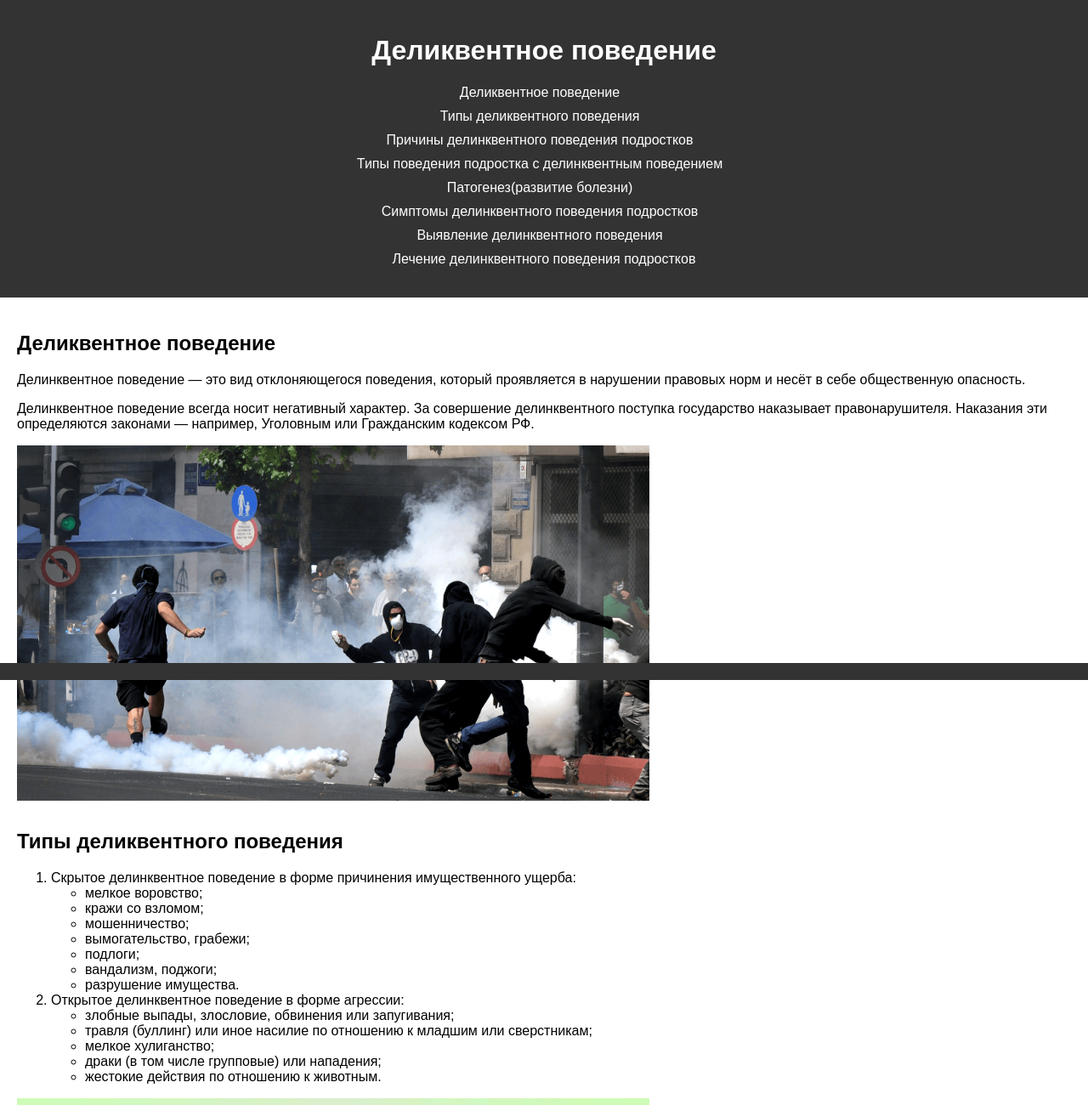
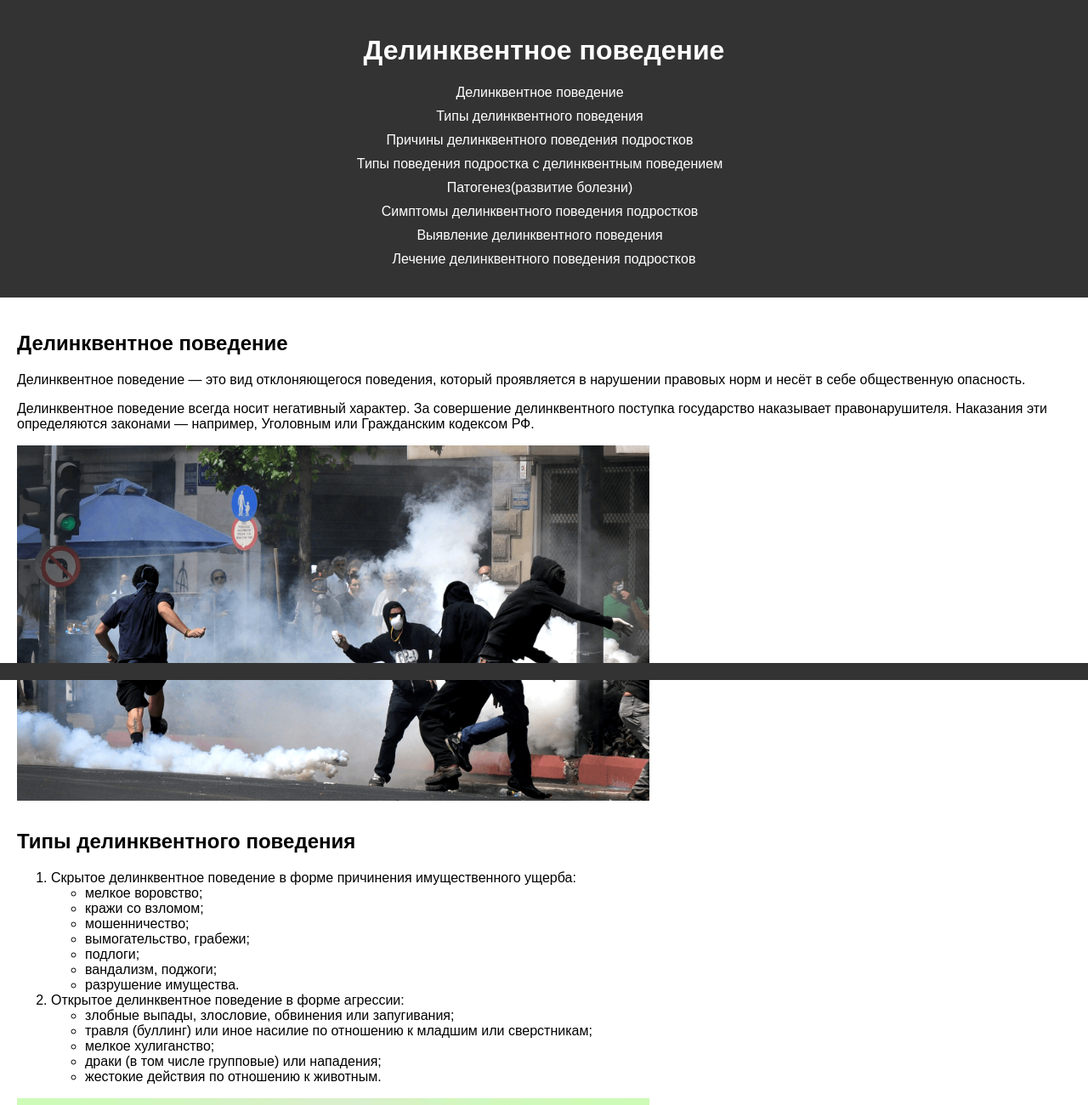
Before and after one commit to LatyshevM/Deliquent-behavior, a plain HTML site: page index.html in a window 1280 px wide. Shown: the top 1300 px of the page at 85% size. Drawn offline with Linux system fonts and the light colour scheme.

Commit message:
Add files via upload

```diff
--- a/index.html
+++ b/index.html
@@ -1,19 +1,28 @@
 <!DOCTYPE html  >
 <html lang="ru">
 <head>
+    <!-- Google tag (gtag.js) -->
+    <script async src="https://www.googletagmanager.com/gtag/js?id=G-Z8BTJTXJYT"></script>
+    <script>
+        window.dataLayer = window.dataLayer || [];
+        function gtag(){dataLayer.push(arguments);}
+        gtag('js', new Date());
+
+        gtag('config', 'G-Z8BTJTXJYT');
+    </script>
     <meta charset="UTF-8">
     <meta name="viewport" content="width=device-width, initial-scale=1.0">
-    <title>Сайт о деликвентном поведении</title>
+    <title>Сайт о делинквентное поведении</title>
     <link rel="stylesheet" href="styles.css">
 </head>
 <body>
     <header>
-        <h1>Деликвентное поведение</h1>
+        <h1>Делинквентное поведение</h1>
         <nav>
             <div class="button-container">
             <ul>
-                <li><a href="#about">Деликвентное поведение</a></li>
-                <li><a href="#types">Типы деликвентного поведения</a></li>
+                <li><a href="#about">Делинквентное поведение</a></li>
+                <li><a href="#types">Типы делинквентного поведения</a></li>
                 <li><a href="#prevention">Причины делинквентного поведения подростков</a></li>
                 <li><a href="#qwerj">Типы поведения подростка с делинквентным поведением</a></li>
                 <li><a href="#erj">Патогенез(развитие болезни)</a></li>
@@ -27,7 +36,7 @@
 
     <main>
         <section id="about">
-            <h2>Деликвентное поведение</h2>
+            <h2>Делинквентное поведение</h2>
             <p> Делинквентное поведение — это вид отклоняющегося поведения, который
                 проявляется в нарушении правовых норм и несёт в себе общественную
                 опасность.</p>
@@ -39,7 +48,7 @@
         </section>
 
         <section id="types">
-            <h2>Типы деликвентного поведения</h2>
+            <h2>Типы делинквентного поведения</h2>
             <ol>
                 <li>Скрытое делинквентное поведение в форме причинения имущественного
                     ущерба:</li>
```
